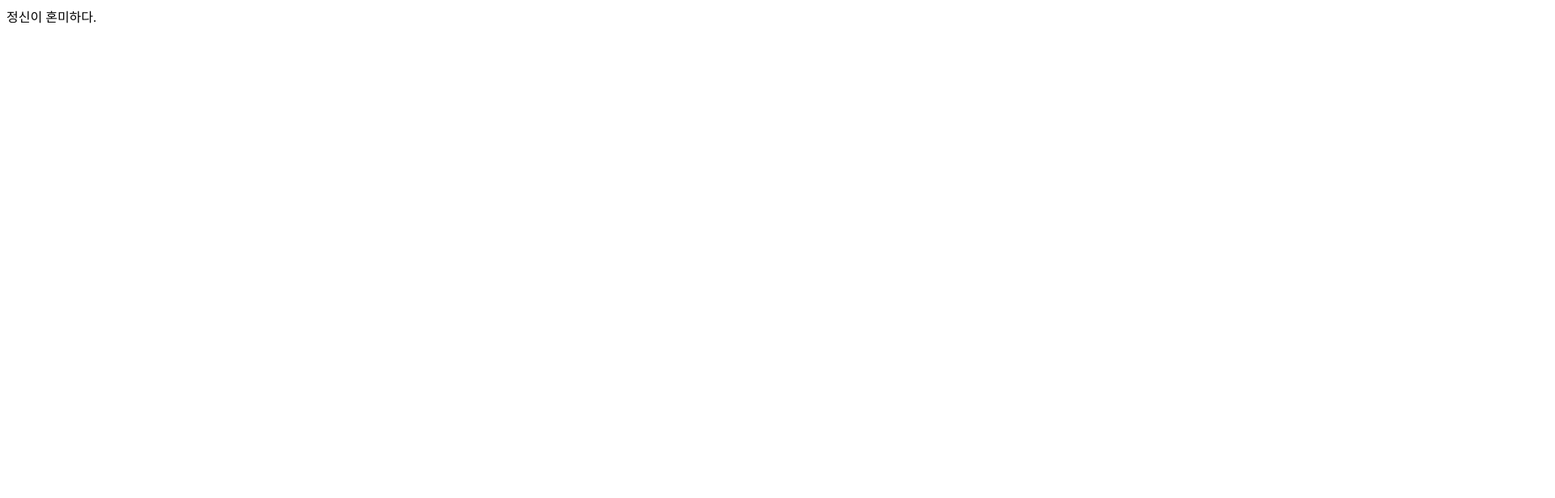
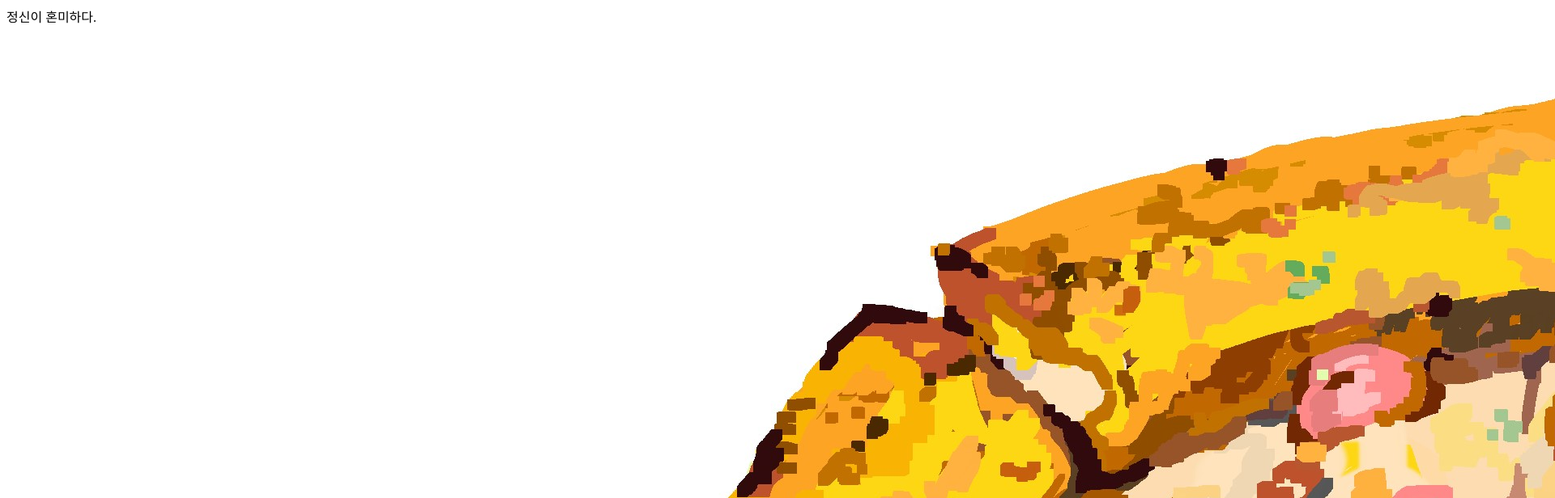
Before and after one commit to wodusWkd/goodmorning, a plain HTML site: page index.html in a window 1280 px wide. Shown: the top 616 px of the page at 81% size, 1920 px wide, since content can reach past the window. Drawn offline with Linux system fonts and the light colour scheme.

Commit message:
Update index.html

```diff
--- a/index.html
+++ b/index.html
@@ -7,5 +7,6 @@
 </head>
 <body>
 정신이 혼미하다.
+	<img src="a.jpg">
 </body>
 </html>
```
